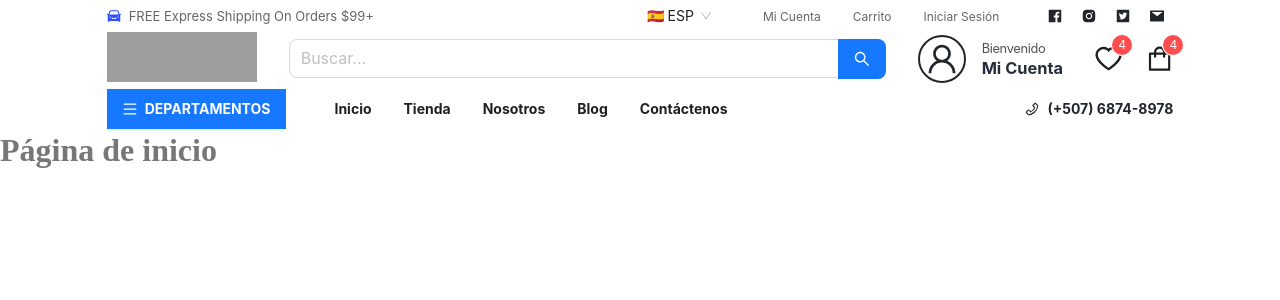
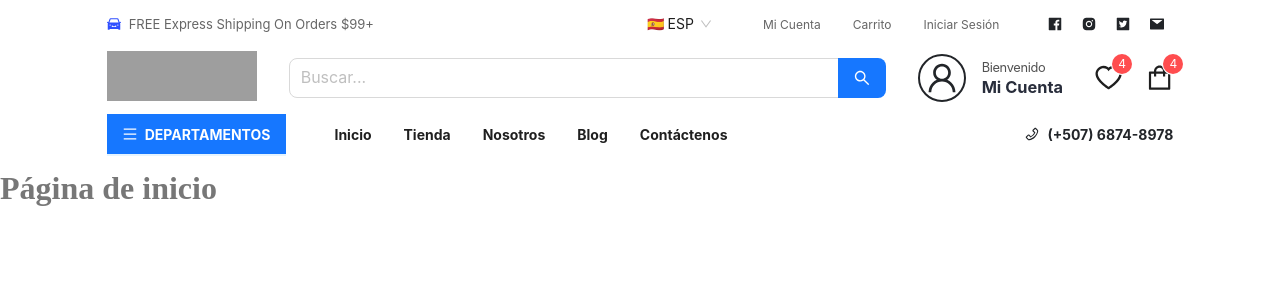
Before and after one commit to AlexisSniffer/e-commerce, a Next.js app: page / in a window 1280 px wide. Shown: the top 300 px of the page. Built offline with nearby package versions, Linux system fonts and the light colour scheme; grey boxes are pictures that could not be loaded.

Commit message:
actualizacion header - antd confg provider

```diff
--- a/src/components/header/account.tsx
+++ b/src/components/header/account.tsx
@@ -4,17 +4,11 @@ import { Space } from 'antd'
 
 export default function Account() {
   return (
-    <Space
-      direction="horizontal"
-      size={'middle'}
-      className={styles['header__account']}
-    >
-      <UserOutlined className={styles['header__account__icon']} />
-      <Space direction="vertical" className={styles['header__account__info']}>
-        <span className={styles['header__account__info__subtitle']}>
-          Bienvenido
-        </span>
-        <h3 className={styles['header__account__info__title']}>Mi Cuenta</h3>
+    <Space direction="horizontal" size={'middle'} className={styles['account']}>
+      <UserOutlined className={styles['account-icon']} />
+      <Space direction="vertical" className={styles['account-info']}>
+        <span className={styles['account-info-subtitle']}>Bienvenido</span>
+        <h3 className={styles['account-info-title']}>Mi Cuenta</h3>
       </Space>
     </Space>
   )
--- a/src/components/header/header-search.tsx
+++ b/src/components/header/header-search.tsx
@@ -2,10 +2,19 @@
 
 import styles from '@/styles/header.module.scss'
 import SearchProps from '@/types/search-props'
-import { Form, Input } from 'antd'
+import { ConfigProvider, Form, Input, ThemeConfig } from 'antd'
 import { useRouter } from 'next/navigation'
 
 const { Search } = Input
+
+const theme: ThemeConfig = {
+  components: {
+    Form: {
+      itemMarginBottom: 0,
+      algorithm: true,
+    },
+  },
+}
 
 export default function HeaderSearch() {
   const router = useRouter()
@@ -17,6 +26,7 @@ export default function HeaderSearch() {
   }
 
   return (
+    <ConfigProvider theme={theme}>
       <Form
         form={form}
         name="headerSearch"
@@ -25,7 +35,7 @@ export default function HeaderSearch() {
           ['filter']: '',
         }}
       >
-      <Form.Item name="filter" className={styles['header__search']}>
+        <Form.Item name="filter">
           <Search
             enterButton
             size="large"
@@ -34,5 +44,6 @@ export default function HeaderSearch() {
           />
         </Form.Item>
       </Form>
+    </ConfigProvider>
   )
 }
--- a/src/components/header/top-menu.tsx
+++ b/src/components/header/top-menu.tsx
@@ -1,6 +1,20 @@
-import styles from '@/styles/header.module.scss'
-import { ConfigProvider, Menu, MenuProps } from 'antd'
+import { ConfigProvider, Menu, MenuProps, ThemeConfig } from 'antd'
 import Link from 'next/link'
+
+const theme: ThemeConfig = {
+  components: {
+    Menu: {
+      colorText: '#666',
+      fontSize: 12,
+      fontWeightStrong: 400,
+      horizontalLineHeight: 1.5,
+      itemHoverColor: '#262626',
+      horizontalItemSelectedColor: 'none',
+      colorBorderSecondary: '#fff',
+      algorithm: true,
+    },
+  },
+}
 
 const items: MenuProps['items'] = [
   {
@@ -20,22 +34,7 @@ const items: MenuProps['items'] = [
 
 export default function TopMenu() {
   return (
-    <ConfigProvider
-      theme={{
-        components: {
-          Menu: {
-            colorText: '#666',
-            fontSize: 12,
-            fontWeightStrong: 400,
-            horizontalLineHeight: 1.5,
-            itemHoverColor: '#262626',
-            horizontalItemSelectedColor: 'none',
-            colorBorderSecondary: '#fff',
-            algorithm: true,
-          },
-        },
-      }}
-    >
+    <ConfigProvider theme={theme}>
       <Menu mode="horizontal" items={items} disabledOverflow={true} />
     </ConfigProvider>
   )
--- a/src/styles/header.module.scss
+++ b/src/styles/header.module.scss
@@ -1,43 +1,26 @@
 .header {
   color: #222529;
-
-  &__top,
-  &__middle,
-  &__bottom {
-    background-color: #fff;
 }
 
-  &__top {
+.top {
   padding-top: 0.5rem;
   padding-bottom: 0.5rem;
-
-    &__menu {
-      color: #666;
-      font-size: 0.8rem;
-      font-weight: 400;
-      border: none;
-      line-height: 1.5rem;
-    }
 }
 
-  &__middle {
+.middle {
   padding-top: 0.2rem;
   padding-bottom: 0.2rem;
 }
 
-  &__bottom {
+.bottom {
   padding-top: 0.2rem;
   padding-bottom: 0.8rem;
 }
 
-  &__search {
-    margin-bottom: 0 !important;
-  }
-
-  &__account {
+.account {
   cursor: pointer;
 
-    &__icon {
+  &-icon {
     display: flex;
     align-items: center;
     justify-content: center;
@@ -48,14 +31,14 @@
     border: 2px solid #222529;
   }
 
-    &__info {
+  &-info {
     gap: 2px !important;
 
-      &__title {
+    &-title {
       color: #282d3b;
     }
 
-      &__subtitle {
+    &-subtitle {
       font-weight: 400;
       font-size: 0.8rem;
       line-height: 0.8rem;
@@ -64,28 +47,9 @@
     }
   }
 
-    &:hover &__info {
-      &__subtitle {
+  &:hover &-info {
+    &-subtitle {
       text-decoration: underline;
-      }
-    }
-  }
-}
-
-// categories-submenu
-.categories-submenu {
-  ul {
-    li {
-      border-block-end: none !important;
-      padding: 0.4rem 0 !important;
-
-      a {
-        color: #515151;
-      }
-
-      &:hover {
-        text-decoration: underline;
-      }
     }
   }
 }
```
Also changed, not shown: package.json (+7 -7 lines), 1 other file (tests, documents, lock files or other folders). Lines whose indentation alone changed are shown as unchanged.
